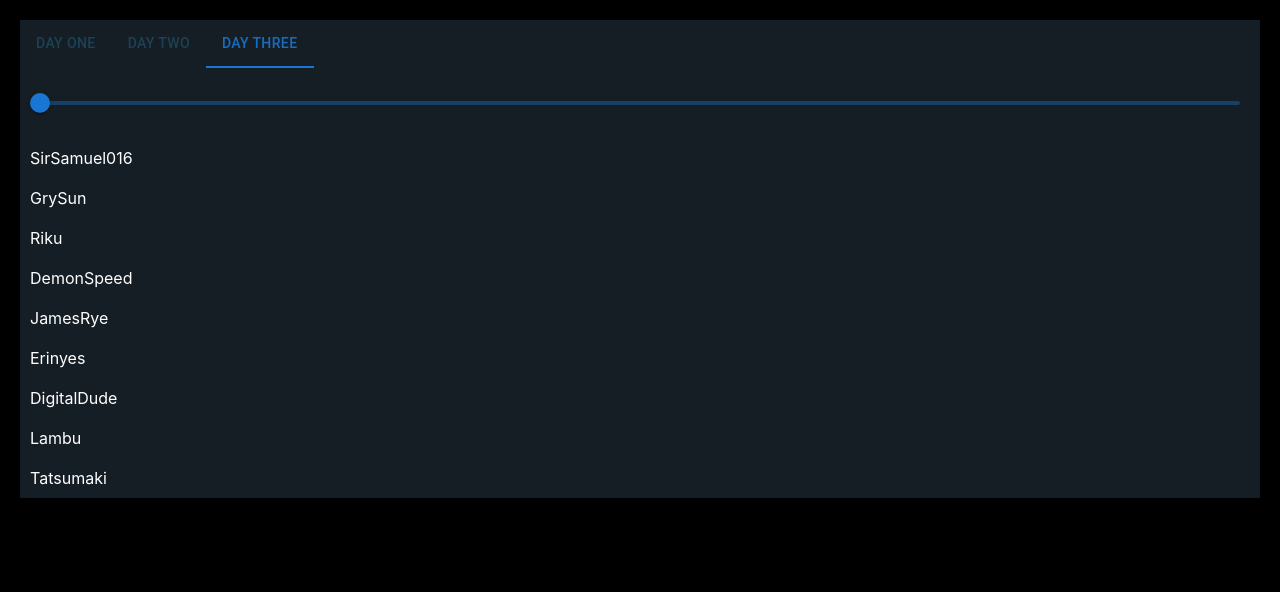
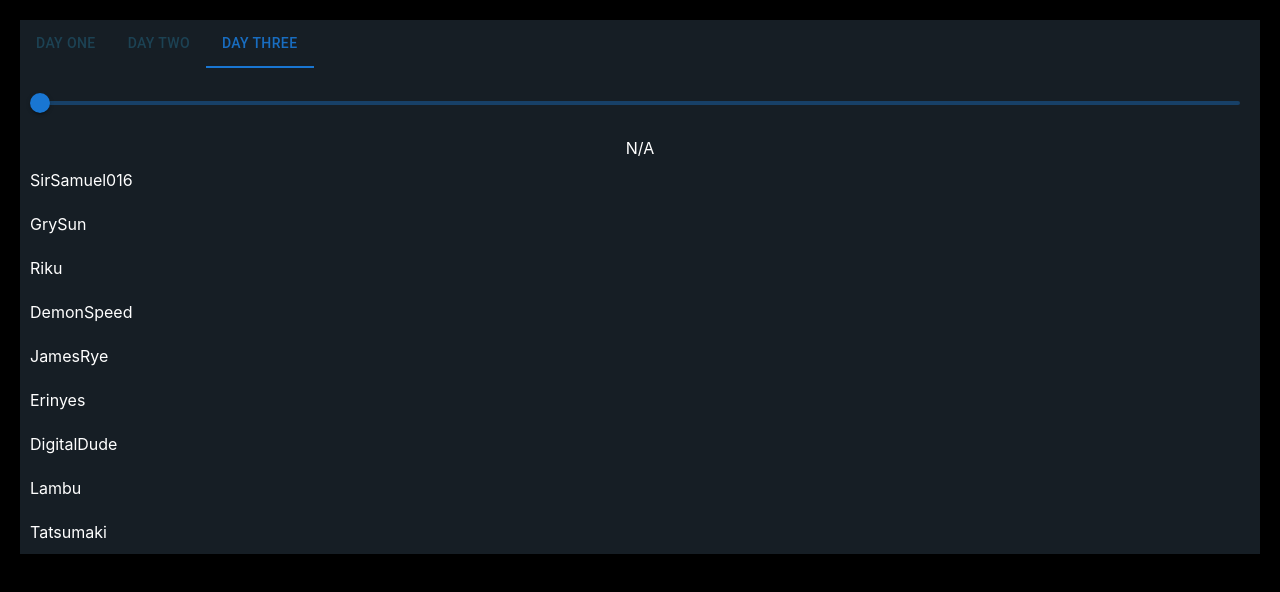
Before and after one commit to ShadOoW/vote-viewer-mg-poll, a React (Create React App) app: page / in a window 1280 px wide. Shown: the top 592 px of the page. Built offline with nearby package versions, Linux system fonts and the light colour scheme; no server answers; the database is empty.

Commit message:
fix content jump

```diff
--- a/src/components/VoteTimeline/Player/Player.css
+++ b/src/components/VoteTimeline/Player/Player.css
@@ -2,4 +2,5 @@
   display: flex;
   align-items: center;
   min-width: 200px;
+  height: 24px;
 }
--- a/src/components/VoteTimeline/VoteTimeline.jsx
+++ b/src/components/VoteTimeline/VoteTimeline.jsx
@@ -68,6 +68,7 @@ export const VoteTimeline = ({day}) => {
       <VotesSlider count={votes.length} handleChange={(_, value) => { setMark(value) }} />
       <div className='time'>
         {currentVote && currentVote.timestamp.toDate().toLocaleString()}
+        {!currentVote && 'N/A'}
       </div>
       {players.map((player) => (
           <div className="players">
```
